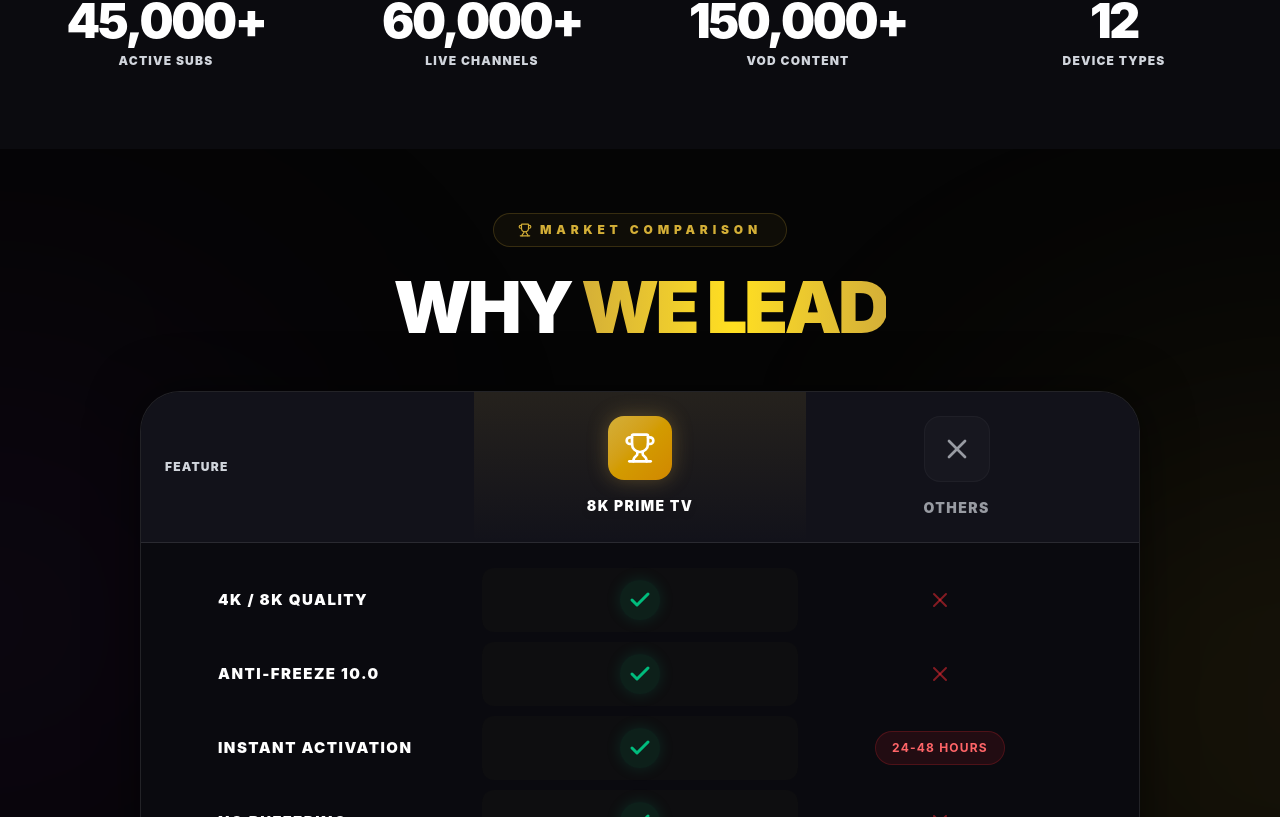
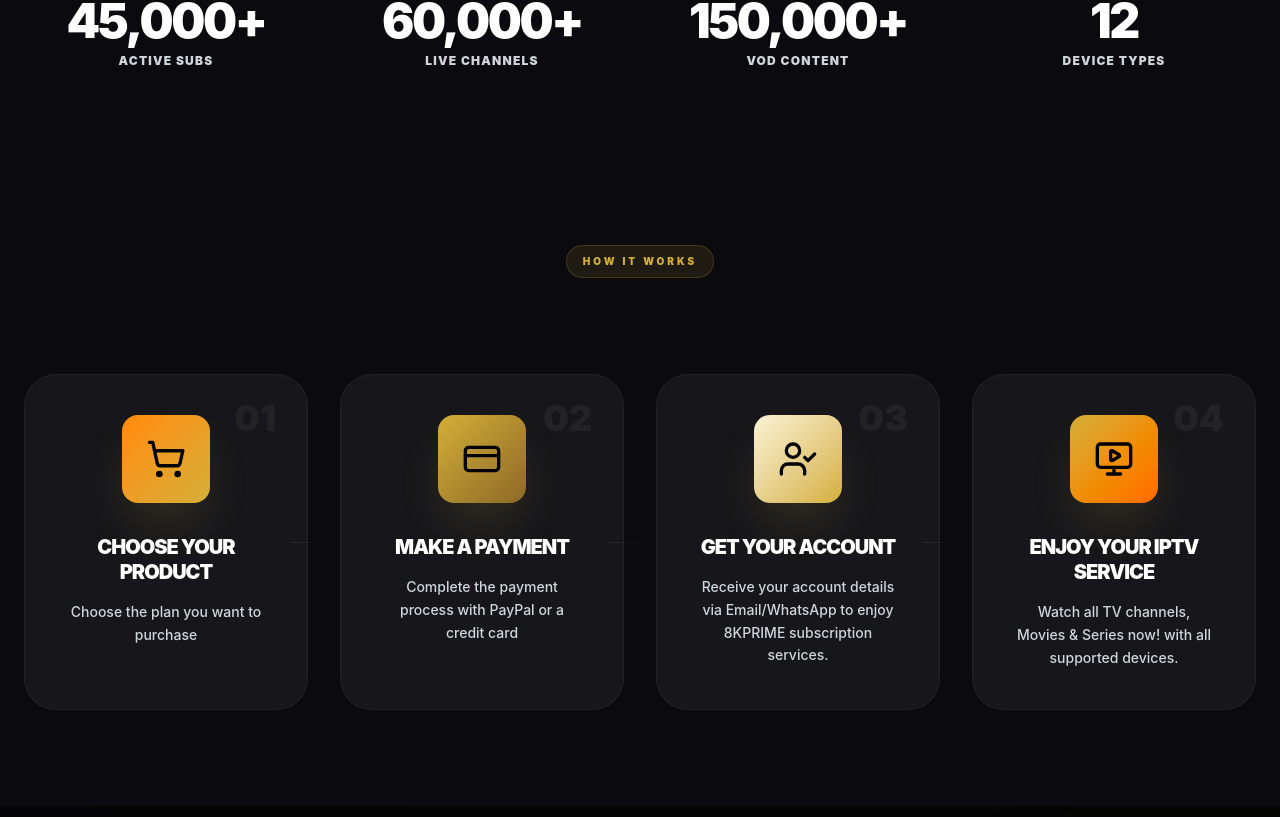
Before and after one commit to cothmane7/8kprime_full_backup, a Next.js app: page /en in a window 1280 px wide. Shown: the part 1143-1960 px from the top of the page. Built offline with nearby package versions, Linux system fonts and the light colour scheme; a web font is replaced by a local one.

Commit message:
feat: add 'How It Works' process section and localized strings

```diff
--- a/app/[lang]/page.tsx
+++ b/app/[lang]/page.tsx
@@ -8,6 +8,7 @@ import Pricing from "@/components/Pricing";
 import ComparisonTable from "@/components/ComparisonTable";
 import FAQ from "@/components/FAQ";
 import Contact from "@/components/Contact";
+import Process from "@/components/Process";
 import { getDictionary } from "@/get-dictionary";
 import { Locale } from "@/i18n-config";
 
@@ -22,6 +23,7 @@ export default async function Home(props: {
     <div className="flex flex-col min-h-screen bg-[#0B0B0F]">
       <Hero lang={lang} dictionary={dictionary.hero} common={dictionary.common} />
       <Stats dictionary={dictionary.stats} />
+      <Process dictionary={dictionary.process} />
       {/*
       <MovieGrid lang={lang} dictionary={dictionary.movie_grid} />
       <LeaguesCarousel dictionary={dictionary.leagues_carousel} />
--- /dev/null
+++ b/components/Process.tsx
@@ -0,0 +1,102 @@
+"use client";
+
+import { motion } from "framer-motion";
+import { ShoppingCart, CreditCard, UserCheck, MonitorPlay } from "lucide-react";
+
+interface ProcessProps {
+  dictionary: {
+    badge: string;
+    step1_title: string;
+    step1_text: string;
+    step2_title: string;
+    step2_text: string;
+    step3_title: string;
+    step3_text: string;
+    step4_title: string;
+    step4_text: string;
+  };
+}
+
+export default function Process({ dictionary }: ProcessProps) {
+  const steps = [
+    {
+      icon: <ShoppingCart className="w-8 h-8 md:w-10 md:h-10" />,
+      title: dictionary.step1_title,
+      text: dictionary.step1_text,
+      gradient: "from-orange-400 to-primary",
+    },
+    {
+      icon: <CreditCard className="w-8 h-8 md:w-10 md:h-10" />,
+      title: dictionary.step2_title,
+      text: dictionary.step2_text,
+      gradient: "from-primary to-[#8E6927]",
+    },
+    {
+      icon: <UserCheck className="w-8 h-8 md:w-10 md:h-10" />,
+      title: dictionary.step3_title,
+      text: dictionary.step3_text,
+      gradient: "from-[#FBF3D5] to-primary",
+    },
+    {
+      icon: <MonitorPlay className="w-8 h-8 md:w-10 md:h-10" />,
+      title: dictionary.step4_title,
+      text: dictionary.step4_text,
+      gradient: "from-primary to-orange-500",
+    },
+  ];
+
+  return (
+    <section className="py-24 relative overflow-hidden bg-[#0B0B0F]">
+      <div className="container mx-auto px-6 relative z-10">
+        <div className="flex flex-col items-center mb-16 text-center">
+          <motion.div
+            initial={{ opacity: 0, scale: 0.9 }}
+            whileInView={{ opacity: 1, scale: 1 }}
+            viewport={{ once: true }}
+            className="inline-block px-4 py-2 bg-primary/10 border border-primary/20 rounded-full text-primary font-black text-[10px] tracking-[0.3em] uppercase mb-8"
+          >
+            {dictionary.badge}
+          </motion.div>
+        </div>
+
+        <div className="grid grid-cols-1 md:grid-cols-2 lg:grid-cols-4 gap-8">
+          {steps.map((step, index) => (
+            <motion.div
+              key={index}
+              initial={{ opacity: 0, y: 20 }}
+              whileInView={{ opacity: 1, y: 0 }}
+              viewport={{ once: true }}
+              transition={{ delay: index * 0.1 }}
+              className="group relative"
+            >
+              <div className="h-full bg-white/5 border border-white/5 rounded-[2rem] p-10 flex flex-col items-center text-center hover:bg-white/[0.07] hover:border-white/10 transition-all duration-500 hover:-translate-y-2">
+                {/* Step Number Badge */}
+                <div className="absolute top-6 right-8 text-4xl font-black text-white/5 group-hover:text-primary/10 transition-colors">
+                  0{index + 1}
+                </div>
+
+                {/* Icon Circle */}
+                <div className={`mb-8 p-6 rounded-2xl bg-gradient-to-br ${step.gradient} text-black shadow-2xl shadow-primary/20 group-hover:scale-110 transition-transform duration-500`}>
+                  {step.icon}
+                </div>
+
+                <h3 className="text-white font-black text-lg md:text-xl mb-4 tracking-tighter uppercase leading-tight">
+                  {step.title}
+                </h3>
+
+                <p className="text-gray-300 font-medium text-sm leading-relaxed">
+                  {step.text}
+                </p>
+
+                {/* Connection Line (Visual only for Desktop) */}
+                {index < 3 && (
+                  <div className="hidden lg:block absolute top-1/2 -right-4 w-8 h-[1px] bg-gradient-to-r from-white/10 to-transparent z-0" />
+                )}
+              </div>
+            </motion.div>
+          ))}
+        </div>
+      </div>
+    </section>
+  );
+}
--- a/locales/de.json
+++ b/locales/de.json
@@ -294,6 +294,17 @@
     "badge_part2": "LIGA",
     "subtext": "JEDES SPIEL — LIVE & INTERAKTIV"
   },
+  "process": {
+    "badge": "SO FUNKTIONIERT'S",
+    "step1_title": "PRODUKT WÄHLEN",
+    "step1_text": "Wählen Sie das Paket, das Sie kaufen möchten",
+    "step2_title": "ZAHLUNG VORNEHMEN",
+    "step2_text": "Schließen Sie den Zahlungsvorgang mit PayPal oder Kreditkarte ab",
+    "step3_title": "ACCOUNT ERHALTEN",
+    "step3_text": "Erhalten Sie Ihre Zugangsdaten per E-Mail/WhatsApp und genießen Sie die 8KPRIME-Dienste.",
+    "step4_title": "IPTV GENIESSEN",
+    "step4_text": "Schauen Sie jetzt alle TV-Kanäle, Filme und Serien auf allen unterstützten Geräten."
+  },
   "legal": {
     "privacy_title": "Datenschutzrichtlinie",
     "refund_title": "Rückerstattungsrichtlinie",
--- a/locales/en.json
+++ b/locales/en.json
@@ -296,6 +296,17 @@
     "badge_part2": "LEAGUE",
     "subtext": "EVERY MATCH — LIVE & INTERACTIVE"
   },
+  "process": {
+    "badge": "HOW IT WORKS",
+    "step1_title": "CHOOSE YOUR PRODUCT",
+    "step1_text": "Choose the plan you want to purchase",
+    "step2_title": "MAKE A PAYMENT",
+    "step2_text": "Complete the payment process with PayPal or a credit card",
+    "step3_title": "GET YOUR ACCOUNT",
+    "step3_text": "Receive your account details via Email/WhatsApp to enjoy 8KPRIME subscription services.",
+    "step4_title": "ENJOY YOUR IPTV SERVICE",
+    "step4_text": "Watch all TV channels, Movies & Series now! with all supported devices."
+  },
   "legal": {
     "privacy_title": "Privacy Policy",
     "refund_title": "Refund Policy",
--- a/locales/fr.json
+++ b/locales/fr.json
@@ -294,6 +294,17 @@
     "badge_part2": "LIGUE",
     "subtext": "CHAQUE MATCH — EN DIRECT & INTERACTIF"
   },
+  "process": {
+    "badge": "COMMENT ÇA MARCHE",
+    "step1_title": "CHOISSISSEZ VOTRE PRODUIT",
+    "step1_text": "Choisissez le forfait que vous souhaitez acheter",
+    "step2_title": "EFFECTUEZ LE PAIEMENT",
+    "step2_text": "Terminez le processus de paiement avec PayPal ou une carte de crédit",
+    "step3_title": "OBTENEZ VOTRE COMPTE",
+    "step3_text": "Recevez vos identifiants par e-mail/WhatsApp pour profiter des services 8KPRIME.",
+    "step4_title": "PROFITEZ DE VOTRE IPTV",
+    "step4_text": "Regardez toutes les chaînes, films et séries dès maintenant sur tous vos appareils."
+  },
   "legal": {
     "privacy_title": "Politique de Confidentialité",
     "refund_title": "Politique de Remboursement",
--- a/locales/nl.json
+++ b/locales/nl.json
@@ -294,6 +294,17 @@
     "badge_part2": "COMPETITIE",
     "subtext": "ELKE WEDSTRIJD — LIVE & INTERACTIEF"
   },
+  "process": {
+    "badge": "HOE HET WERKT",
+    "step1_title": "KIES UW PRODUCT",
+    "step1_text": "Kies het abonnement dat u wilt kopen",
+    "step2_title": "BETALING UITVOEREN",
+    "step2_text": "Voltooi de betaling met PayPal of een creditcard",
+    "step3_title": "ONTVANG UW ACCOUNT",
+    "step3_text": "Ontvang uw inloggegevens via e-mail/WhatsApp om te genieten van 8KPRIME.",
+    "step4_title": "GENIET VAN UW IPTV",
+    "step4_text": "Bekijk nu alle tv-zenders, films en series op al uw ondersteunde apparaten."
+  },
   "legal": {
     "privacy_title": "Privacybeleid",
     "refund_title": "Restitutiebeleid",
--- a/locales/pl.json
+++ b/locales/pl.json
@@ -294,6 +294,17 @@
     "badge_part2": "LIGA",
     "subtext": "KAŻDY MECZ — NA ŻYWO I INTERAKTYWNIE"
   },
+  "process": {
+    "badge": "JAK TO DZIAŁA",
+    "step1_title": "WYBIERZ PRODUKT",
+    "step1_text": "Wybierz plan, który chcesz zakupić",
+    "step2_title": "DOKONAJ PŁATNOŚCI",
+    "step2_text": "Dokończ proces płatności za pomocą PayPal lub karty kredytowej",
+    "step3_title": "ODBIERZ KONTO",
+    "step3_text": "Otrzymaj dane do konta przez e-mail/WhatsApp i korzystaj z usług 8KPRIME.",
+    "step4_title": "KORZYSTAJ Z IPTV",
+    "step4_text": "Oglądaj teraz wszystkie kanały TV, filmy i seriale na wszystkich wspieranych urządzeniach."
+  },
   "legal": {
     "privacy_title": "Polityka Prywatności",
     "refund_title": "Polityka Zwrotów",
```
